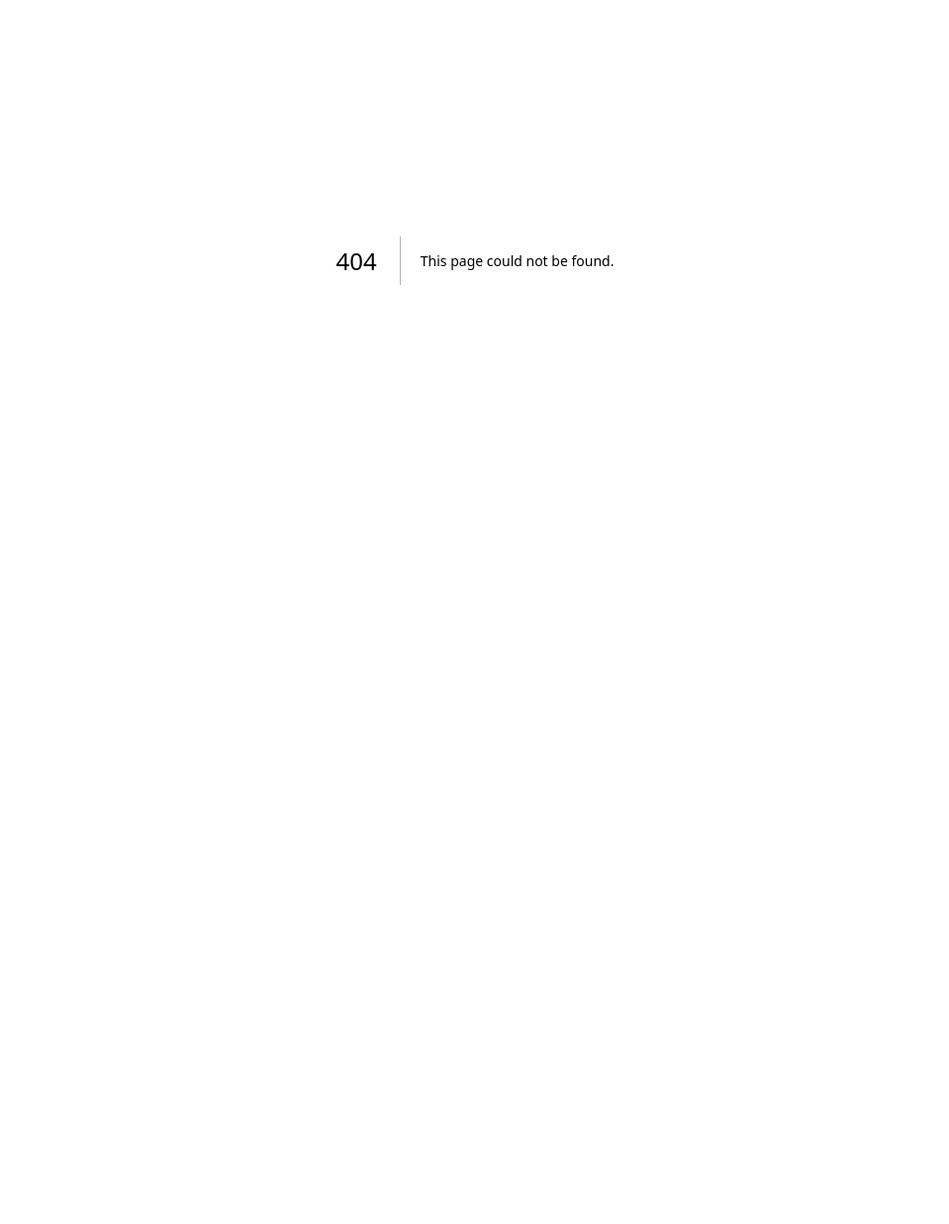
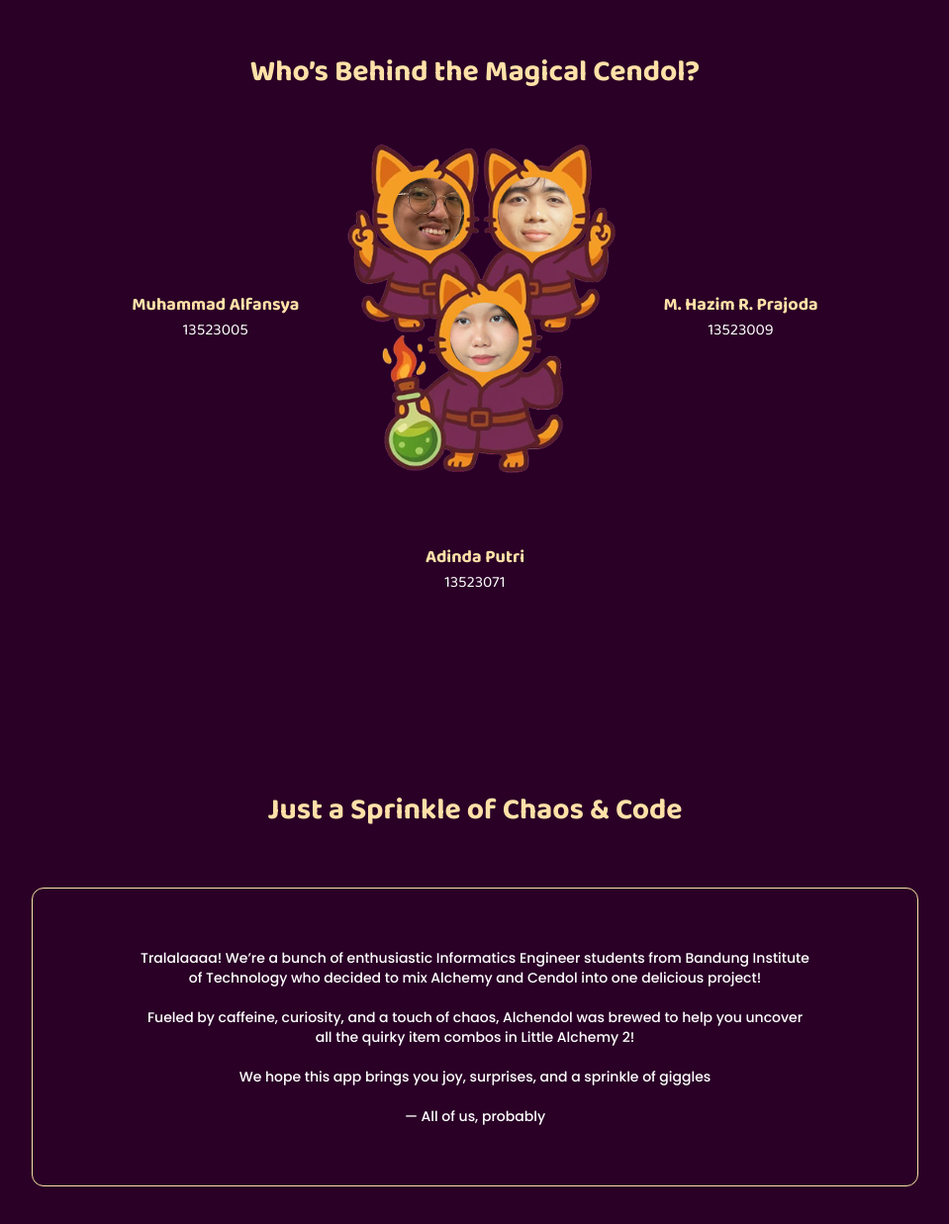
Before and after one commit to adndax/Tubes2_alchendol, a Next.js app in the folder src/frontend/: page /creator in a window 1280 px wide. Before the commit this address had no page. Shown: the part 137-1374 px from the top of the page at 99% size, without its empty margins (160-1119 px from the left). Before the commit the page ends 800 px from the top, so only its background shows below. Built offline with nearby package versions, Linux system fonts and the light colour scheme.

Commit message:
feat: create the alchemists page

```diff
--- /dev/null
+++ b/src/frontend/app/creator/page.js
@@ -0,0 +1,57 @@
+"use client";
+import Image from "next/image";
+import { FloatingNav } from "@/components/Navbar";
+import { Heading, Paragraph, Subheading } from "@/components/Typography";
+import { BorderBox } from "@/components/BorderBox";
+
+export default function Creator() {
+  return (
+    <main className="min-h-screen h-225 bg-background flex flex-col items-center p-8 text-foreground font-body">
+        <FloatingNav/>
+
+        <div className="flex flex-col items-center pt-40 gap-5 w-full pb-50">
+          <Heading>
+            Who’s Behind the Magical Cendol?
+          </Heading>
+          <div className="flex flex-row items-center gap-11">
+            <div className="flex flex-col items-center">
+              <Subheading>Muhammad Alfansya</Subheading>
+              <p>13523005</p>
+            </div>
+            <Image
+            src="/img/alchemist.png"
+            alt="Alchendol Logo"
+            width={280}
+            height={280}
+            />
+            <div className="flex flex-col items-center">
+              <Subheading>M. Hazim R. Prajoda</Subheading>
+              <p>13523009</p>
+            </div>
+          </div>
+          <div className="flex flex-col items-center">
+              <Subheading>Adinda Putri</Subheading>
+              <p>13523071</p>
+          </div>
+        </div>
+
+        <div className="flex flex-col items-center gap-15 w-full pb-50">
+          <Heading>
+            Just a Sprinkle of Chaos & Code
+          </Heading>
+        <BorderBox>
+          <div className="w-100 text-center mx-auto py-15 md:w-170">
+          <Paragraph>Tralalaaaa! We’re a bunch of enthusiastic Informatics Engineer students from Bandung Institute of Technology who decided to mix Alchemy and Cendol into one delicious project!
+          <br/><br/>
+          Fueled by caffeine, curiosity, and a touch of chaos, Alchendol was brewed to help you uncover all the quirky item combos in Little Alchemy 2!
+          <br/><br/>
+          We hope this app brings you joy, surprises, and a sprinkle of giggles
+          <br/><br/>
+          — All of us, probably</Paragraph>
+          </div>
+        </BorderBox>
+        </div>
+
+    </main>
+  );
+}
```
